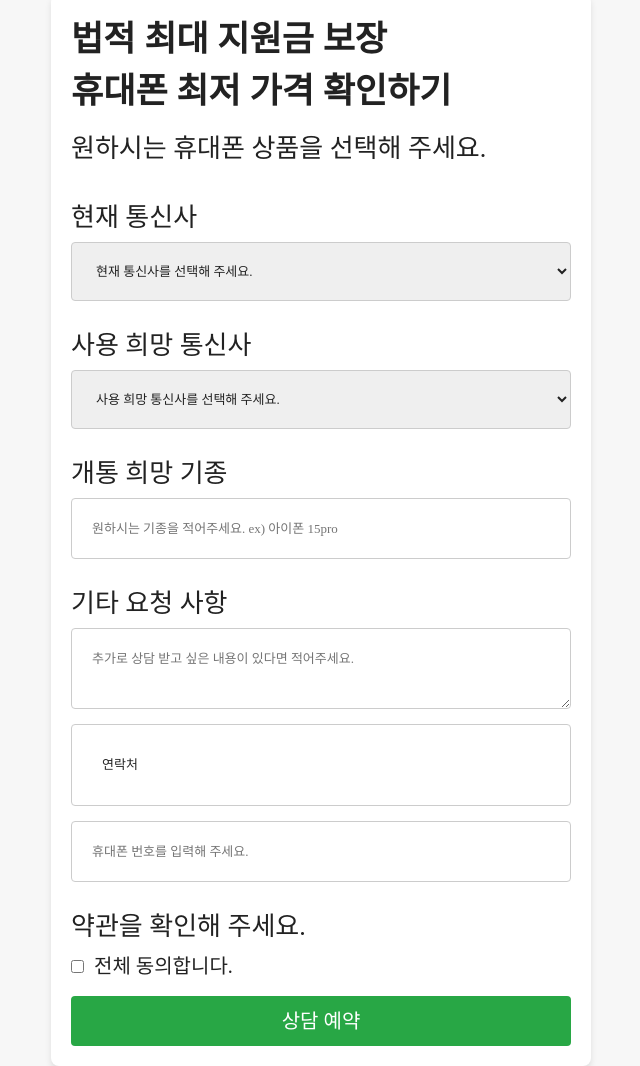
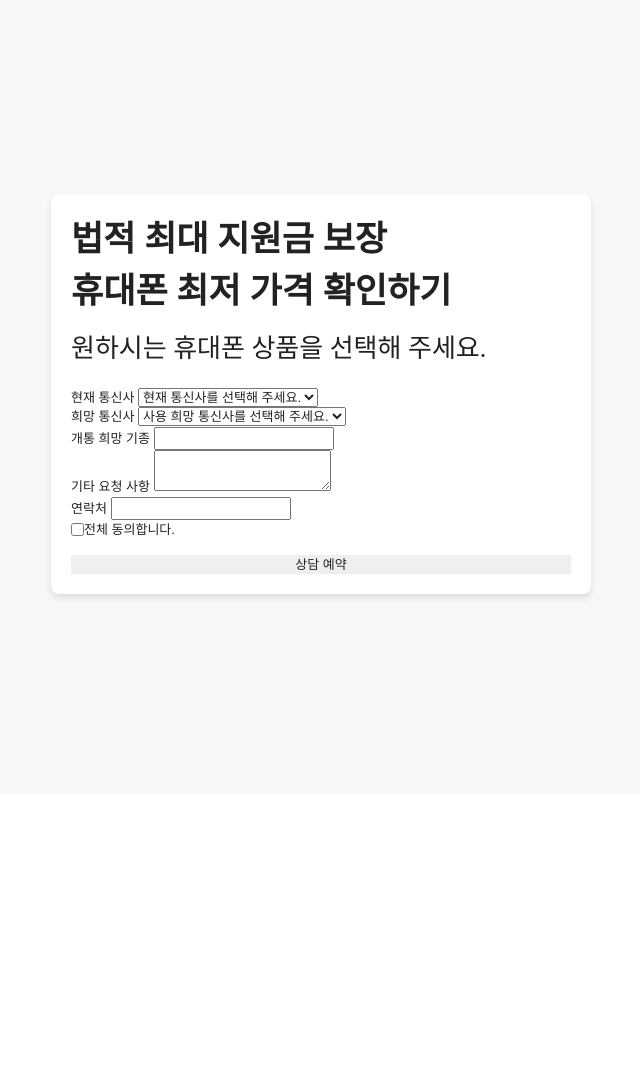
Before and after one commit to Aimyonnnnn/tsethome, a website: page index7.html in a window 1280 px wide. Shown: the part 749-1815 px from the top of the page, without its empty margins (319-959 px from the left). After the commit the page ends 1543 px from the top, so only its background shows below. Drawn offline with Linux system fonts and the light colour scheme; a web font is replaced by a local one.

Commit message:
Add files via upload

```diff
--- a/index7.html
+++ b/index7.html
@@ -74,13 +74,13 @@
         <div class="form-body">
 
             <div class="form-container">
+                <form id="consultation-form">
                     <h1 class="form-title">법적 최대 지원금 보장<br>휴대폰 최저 가격 확인하기</h1>
                     <p class="form-description">원하시는 휴대폰 상품을 선택해 주세요.</p>
 
-                <form id="consultation-form">
-                    <label for="current-provider" class="form-label">현재 통신사</label>
-                    <select id="current-provider" name="current_carrier" class="form-select"
-                        onchange="toggleCustomInput(this, 'current-custom-input')">
+                    <div class="form-group">
+                        <label for="current-provider">현재 통신사</label>
+                        <select id="current-provider" name="current_carrier" required>
                             <option value="" disabled selected>현재 통신사를 선택해 주세요.</option>
                             <option value="SK">SK</option>
                             <option value="LG">LG</option>
@@ -88,12 +88,12 @@
                             <option value="알뜰폰">알뜰폰</option>
                             <option value="기타">기타 입력</option>
                         </select>
-                    <input type="text" id="current-custom-input" name="current_custom_input" class="form-input hidden"
-                        placeholder="기타 입력 - 직접 입력해 주세요.">
+                        <input type="text" id="current-custom-input" style="display: none;">
+                    </div>
 
-                    <label for="desired-provider" class="form-label">사용 희망 통신사</label>
-                    <select id="desired-provider" name="desired_carrier" class="form-select"
-                        onchange="toggleCustomInput(this, 'desired-custom-input')">
+                    <div class="form-group">
+                        <label for="desired-provider">희망 통신사</label>
+                        <select id="desired-provider" name="desired_carrier" required>
                             <option value="" disabled selected>사용 희망 통신사를 선택해 주세요.</option>
                             <option value="SK">SK</option>
                             <option value="LG">LG</option>
@@ -101,28 +101,32 @@
                             <option value="알뜰폰">알뜰폰</option>
                             <option value="기타">기타 입력</option>
                         </select>
-                    <input type="text" id="desired-custom-input" name="desired_custom_input" class="form-input hidden"
-                        placeholder="기타 입력 - 직접 입력해 주세요.">
-
-                    <label for="desired-model" class="form-label">개통 희망 기종</label>
-                    <input type="text" id="desired-model" name="desired_phone"
-                        placeholder="원하시는 기종을 적어주세요. ex) 아이폰 15pro" class="form-input">
-
-                    <label for="additional-request" class="form-label">기타 요청 사항</label>
-                    <textarea id="additional-request" name="additional_notes"
-                        placeholder="추가로 상담 받고 싶은 내용이 있다면 적어주세요." class="form-textarea"></textarea>
-
-                    <label for="contact-number" class="form-label2">연락처</label>
-                    <input type="tel" id="contact-number" name="contact" placeholder="휴대폰 번호를 입력해 주세요." class="form-input">
-
-                    <label for="terms" class="form-label">약관을 확인해 주세요.</label>
-                    <div class="form-checkbox-container">
-                        <input type="checkbox" id="terms" name="terms" class="form-checkbox" required>
-                        <label for="terms" class="form-checkbox-label">전체 동의합니다.</label>
+                        <input type="text" id="desired-custom-input" style="display: none;">
                     </div>
 
-                    <button type="submit" class="form-submit-button">상담 예약</button>
+                    <div class="form-group">
+                        <label for="desired-model">개통 희망 기종</label>
+                        <input type="text" id="desired-model" name="desired_phone">
+                    </div>
+
+                    <div class="form-group">
+                        <label for="additional-request">기타 요청 사항</label>
+                        <textarea id="additional-request" name="additional_notes"></textarea>
+                    </div>
+
+                    <div class="form-group">
+                        <label for="contact-number">연락처</label>
+                        <input type="tel" id="contact-number" name="contact" required>
+                    </div>
+
+                    <div class="form-checkbox-container">
+                        <input type="checkbox" id="agree-all" required>
+                        <label for="agree-all">전체 동의합니다.</label>
+                    </div>
+
+                    <button type="submit" class="submit-button">상담 예약</button>
                  </form>
+            </div>
         </div>
 
         <div class="consult-container">
@@ -146,6 +150,8 @@
     </div>
 
     <script src="http://3.19.206.106:5000/js/form-handler.js"></script>
+
+
 
 
 
```
Lines whose indentation alone changed are shown as unchanged.
